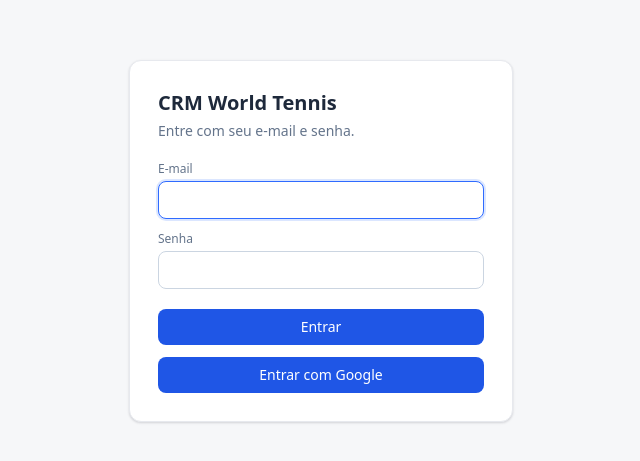
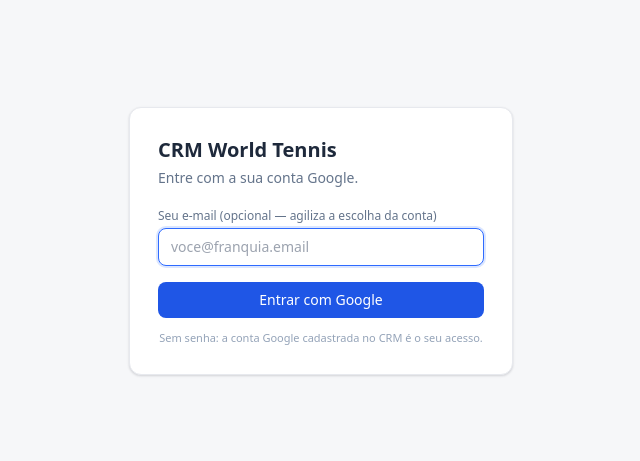
Before and after one commit to rburma/crm-web, a Next.js app: page /login in a window 1280 px wide. Shown: the part 159-620 px from the top of the page, without its empty margins (319-959 px from the left). Built offline with nearby package versions, Linux system fonts and the light colour scheme.

Commit message:
Login 100% Google: tela sem senha/Entrar — so e-mail opcional (vira login_hint: o Google abre direto na conta) + botao Entrar com Google. Rota google/start repassa o hint.

```diff
--- a/app/api/auth/google/start/route.ts
+++ b/app/api/auth/google/start/route.ts
@@ -9,7 +9,7 @@
   process.env.SITE_BASE ?? process.env.NEXT_PUBLIC_SITE_URL ?? "https://contactcenter.com.br"
 ).replace(/\/$/, "");
 
-export function GET() {
+export function GET(req: Request) {
   if (!CLIENT_ID) {
     return NextResponse.redirect(`${SITE_BASE}/login?erro=google-nao-configurado`);
   }
@@ -21,6 +21,11 @@
   url.searchParams.set("scope", "openid email profile");
   url.searchParams.set("state", state);
   url.searchParams.set("prompt", "select_account");
+  // E-mail digitado na tela de login (opcional): o Google ja abre na conta certa.
+  try {
+    const email = new URL(req.url).searchParams.get("email");
+    if (email) url.searchParams.set("login_hint", email);
+  } catch { /* segue sem hint */ }
   const res = NextResponse.redirect(url.toString());
   // state anti-CSRF (conferido no callback).
   res.cookies.set("g_state", state, {
--- a/app/login/page.tsx
+++ b/app/login/page.tsx
@@ -1,8 +1,8 @@
 "use client";
 
-import { useRouter } from "next/navigation";
 import { useEffect, useState } from "react";
-import { login, salvarSessao } from "@/lib/api";
+// Login e 100% Google (decisao Renato 05/07): sem senha na tela. O e-mail digitado
+// (opcional) vira login_hint — o Google ja abre na conta certa.
 
 const MAPA_ERRO: Record<string, string> = {
   "sem-acesso": "Sua conta Google não tem acesso ao CRM. Peça ao administrador.",
@@ -13,74 +13,44 @@
 };
 
 export default function LoginPage() {
-  const router = useRouter();
   const [email, setEmail] = useState("");
-  const [senha, setSenha] = useState("");
   const [erro, setErro] = useState("");
-  const [carregando, setCarregando] = useState(false);
 
   useEffect(() => {
     const e = new URLSearchParams(window.location.search).get("erro");
     if (e) setErro(MAPA_ERRO[e] ?? "Não foi possível entrar. Tente de novo.");
   }, []);
 
-  async function entrar(e: React.FormEvent) {
-    e.preventDefault();
-    if (!email.trim() || !senha) return;
-    setCarregando(true);
-    setErro("");
-    try {
-      const r = await login(email.trim(), senha);
-      salvarSessao(r.token, r.usuario);
-      router.push("/clientes");
-    } catch (err) {
-      setErro(err instanceof Error ? err.message : "Erro ao entrar");
-    } finally {
-      setCarregando(false);
-    }
-  }
+  const urlGoogle = "/api/auth/google/start" + (email.trim() ? "?email=" + encodeURIComponent(email.trim()) : "");
 
   return (
     <div className="min-h-screen flex items-center justify-center bg-[var(--bg)] p-4">
-      <form onSubmit={entrar} className="card p-7 w-full max-w-sm">
+      <div className="card p-7 w-full max-w-sm">
         <h1 className="text-xl font-bold text-slate-800">CRM World Tennis</h1>
-        <p className="text-sm text-slate-500 mt-1 mb-5">Entre com seu e-mail e senha.</p>
+        <p className="text-sm text-slate-500 mt-1 mb-5">Entre com a sua conta Google.</p>
 
         {erro && (
           <div className="card border-red-200 bg-red-50 text-red-700 p-3 text-sm mb-4">{erro}</div>
         )}
 
-        <label className="block text-xs text-slate-500 mb-1">E-mail</label>
+        <label className="block text-xs text-slate-500 mb-1">Seu e-mail (opcional — agiliza a escolha da conta)</label>
         <input
-          className="input w-full mb-3"
+          className="input w-full mb-4"
           type="email"
+          placeholder="voce@franquia.email"
           autoComplete="username"
           value={email}
           onChange={(e) => setEmail(e.target.value)}
           autoFocus
         />
 
-        <label className="block text-xs text-slate-500 mb-1">Senha</label>
-        <input
-          className="input w-full mb-5"
-          type="password"
-          autoComplete="current-password"
-          value={senha}
-          onChange={(e) => setSenha(e.target.value)}
-        />
-
-        <button className="btn-primary w-full" disabled={carregando}>
-          {carregando ? "Entrando…" : "Entrar"}
-        </button>
-
-        {/* Login por Google SEMPRE visivel (org loga por Google; a conta admin nao tem senha). */}
-        <a
-          href="/api/auth/google/start"
-          className="btn-primary w-full mt-3 flex items-center justify-center gap-2"
-        >
+        <a href={urlGoogle} className="btn-primary w-full flex items-center justify-center gap-2">
           Entrar com Google
         </a>
-      </form>
+        <p className="text-[11px] text-slate-400 mt-3 text-center">
+          Sem senha: a conta Google cadastrada no CRM é o seu acesso.
+        </p>
+      </div>
     </div>
   );
 }
```
